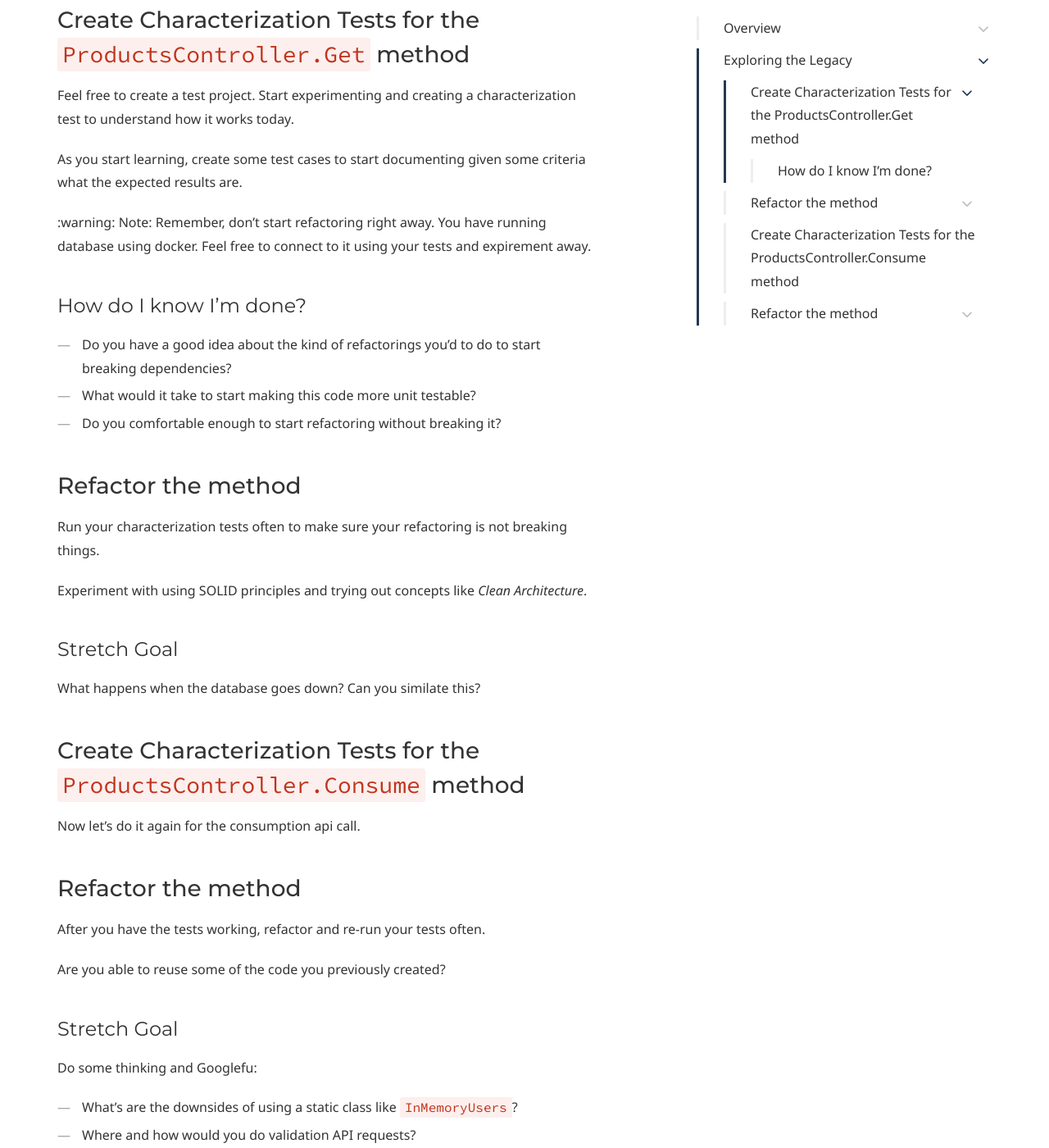
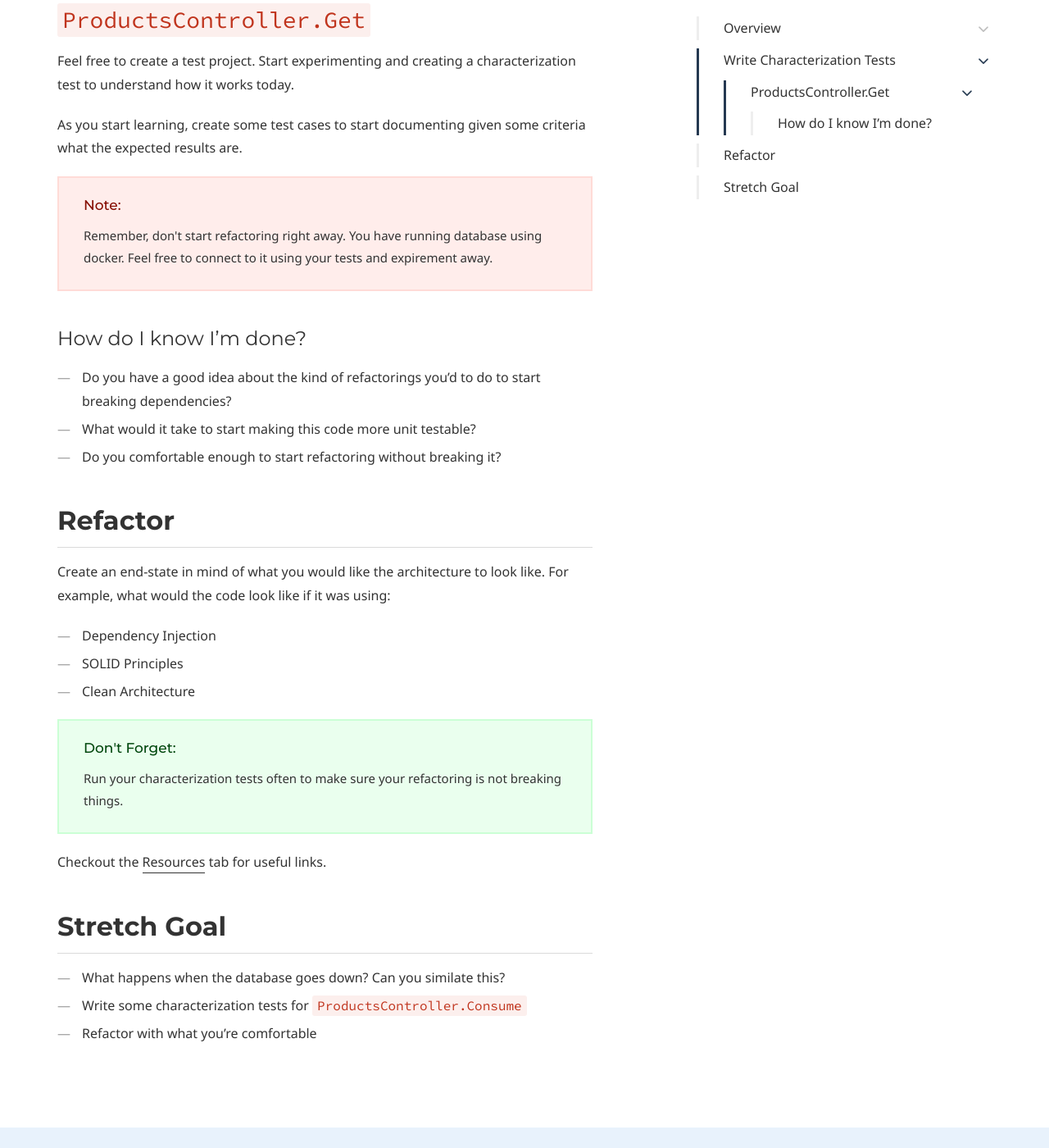
Before and after one commit to fgauna12/newsig-devops-workshop, a Jekyll site: the page built from lab-characterization.md, in a window 1280 px wide and 1400 px high, scrolled down 1289 px. Shown: the whole window at 82% size. Built offline with Jekyll 4.4.1, drawn with Linux system fonts in a browser that asks for light colours; some web fonts are replaced; some of the changed text lies outside the part shown.

Commit message:
described the characterization page a little more

```diff
--- a/lab-characterization.md
+++ b/lab-characterization.md
@@ -39,15 +39,19 @@ Before we start creating the feature, let's create some **characterization tests
 - [Testing Controller Logic in ASP.NET Core](https://docs.microsoft.com/en-us/aspnet/core/mvc/controllers/testing?view=aspnetcore-2.2)
 - [Parsing Results from ActionResult](https://stackoverflow.com/a/51489502)
 
-## Exploring the Legacy
+## Write Characterization Tests
 
-### Create Characterization Tests for the `ProductsController.Get` method
+### `ProductsController.Get`
 
 Feel free to create a test project. Start experimenting and creating a characterization test to understand how it works today.
 
 As you start learning, create some test cases to start documenting given some criteria what the expected results are.
 
->:warning: Note: Remember, don't start refactoring right away. You have running database using docker. Feel free to connect to it using your tests and expirement away.
+<div class="callout callout--danger">
+    <p><strong>Note:</strong> Remember, don't start refactoring right away. You have running database using docker. Feel free to connect to it using your tests and expirement away.
+    </p>
+</div>
+
 
 #### How do I know I'm done?
 
@@ -55,30 +59,22 @@ As you start learning, create some test cases to start documenting given some cr
 - What would it take to start making this code more unit testable?
 - Do you comfortable enough to start refactoring without breaking it?
 
-### Refactor the method
+## Refactor
 
-Run your characterization tests often to make sure your refactoring is not breaking things.
+Create an end-state in mind of what you would like the architecture to look like. For example, what would the code look like if it was using:
 
-Experiment with using SOLID principles and trying out concepts like _Clean Architecture_.
+ - Dependency Injection
+ - SOLID Principles
+ - Clean Architecture
 
-#### Stretch Goal
+<div class="callout callout--success">
+    <p><strong>Don't Forget:</strong> Run your characterization tests often to make sure your refactoring is not breaking things.</p>
+</div>
 
-What happens when the database goes down? Can you similate this?
+Checkout the [Resources](/resources) tab for useful links.
 
-### Create Characterization Tests for the `ProductsController.Consume` method
+## Stretch Goal
 
-Now let's do it again for the consumption api call.
-
-### Refactor the method
-
-After you have the tests working, refactor and re-run your tests often.
-
-Are you able to reuse some of the code you previously created?
-
-#### Stretch Goal
-
-Do some thinking and Googlefu:
-
-- What's are the downsides of using a static class like `InMemoryUsers`?
-- Where and how would you do validation API requests?
-- How could you test the logic inside the stored procedures?
+ - What happens when the database goes down? Can you similate this?
+ - Write some characterization tests for `ProductsController.Consume`
+ - Refactor with what you're comfortable
```
